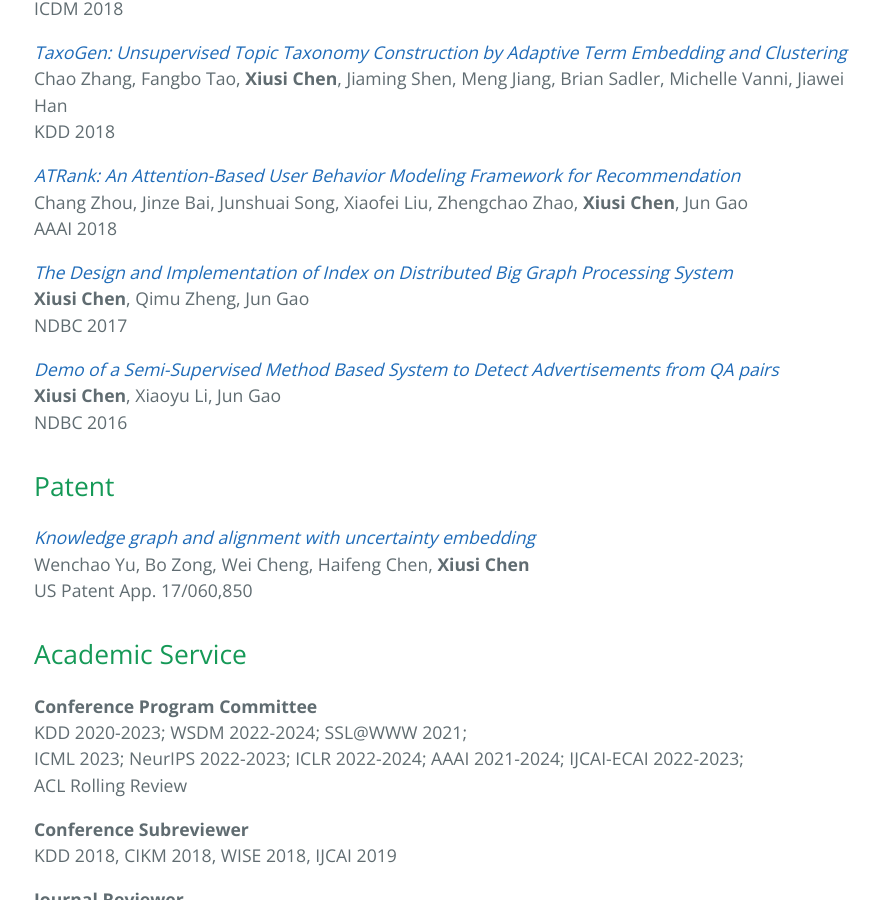
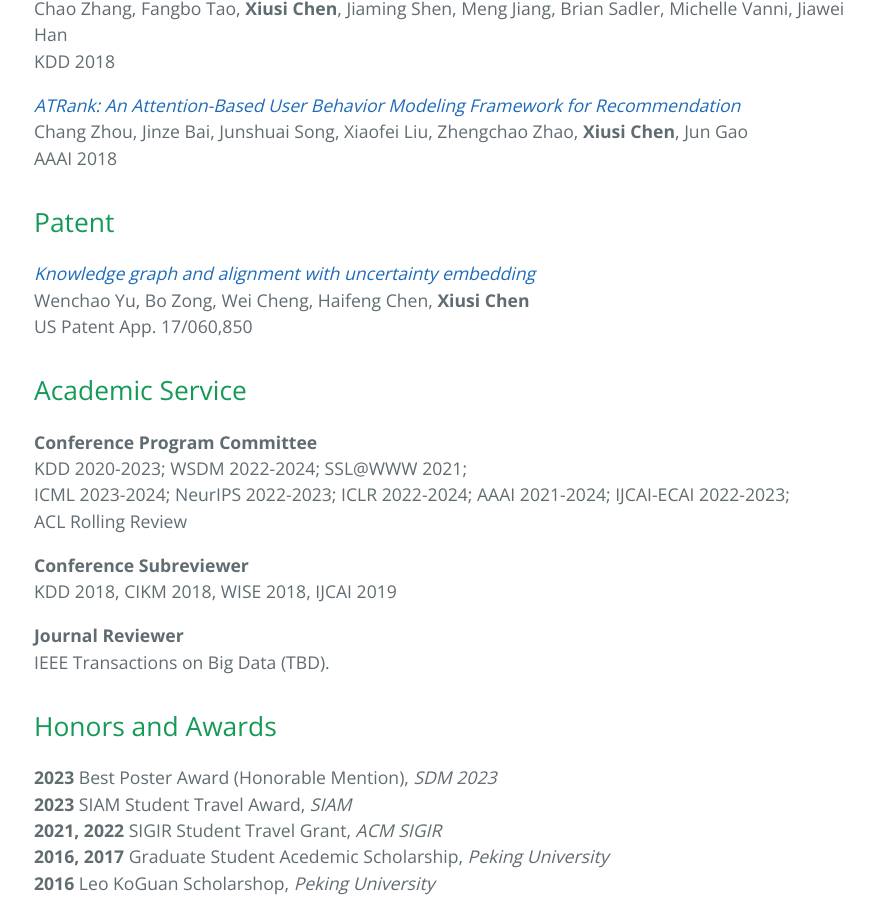
Before and after one commit to xiusic/xiusic.github.io, a Jekyll site: the page built from index.md, in a window 1280 px wide and 900 px high, scrolled down 3681 px. Shown: the whole window, without its empty margins (190-1068 px from the left). Built offline with Jekyll 4.4.1, drawn with Linux system fonts in a browser that asks for light colours; our own code applies the rules of GitHub Pages for plain Markdown files; some of the changed text lies outside the part shown.

Commit message:
Update index.md

```diff
--- a/index.md
+++ b/index.md
@@ -54,12 +54,12 @@ For further information, please see my [CV](CV.pdf).
 [_TinyLLM: Learning a Small Student from Multiple Large Language Models_](https://arxiv.org/pdf/2402.04616.pdf)
 Yijun Tian\*, Yikun Han\*, **Xiusi Chen**\*, Wei Wang, Nitech V. Chawla
 
-[_Learning Item Embedding with Heterogeneous Information for Collaborative Filtering_](papers/icde18.pdf)
+<!--[_Learning Item Embedding with Heterogeneous Information for Collaborative Filtering_](papers/icde18.pdf)
 **Xiusi Chen**, Xiaoyu Li, Chang Zhou, Xiaofei Liu, Jun Gao
-
+-->
 
 ## Publication
-[_IterAlign: Iterative Constitutional Alignment of Large Language Models_]()
+[_IterAlign: Iterative Constitutional Alignment of Large Language Models_](https://arxiv.org/pdf/2403.18341.pdf)
 **Xiusi Chen**, Hongzhi Wen, Sreyashi Nag, Chen Luo, Qingyu Yin, Ruirui Li, Zheng Li, Wei Wang
 NAACL'24
 
@@ -140,6 +140,7 @@ KDD 2018
 Chang Zhou, Jinze Bai, Junshuai Song, Xiaofei Liu, Zhengchao Zhao, **Xiusi Chen**, Jun Gao
 AAAI 2018
 
+<!--
 [_The Design and Implementation of Index on Distributed Big Graph Processing System_](papers/ndbc17short.pdf)
 **Xiusi Chen**, Qimu Zheng, Jun Gao
 NDBC 2017
@@ -147,7 +148,7 @@ NDBC 2017
 [_Demo of a Semi-Supervised Method Based System to Detect Advertisements from QA pairs_](papers/ndbc16.pdf)
 **Xiusi Chen**, Xiaoyu Li, Jun Gao
 NDBC 2016
-
+-->
 
 ## Patent
 [_Knowledge graph and alignment with uncertainty embedding_](https://patentimages.storage.googleapis.com/bb/ae/b3/bdfd4a1c6a8528/US20210103706A1.pdf)
@@ -158,7 +159,7 @@ US Patent App. 17/060,850
 ## Academic Service
 **Conference Program Committee**
 KDD 2020-2023; WSDM 2022-2024; SSL@WWW 2021;
-ICML 2023; NeurIPS 2022-2023; ICLR 2022-2024; AAAI 2021-2024; IJCAI-ECAI 2022-2023;
+ICML 2023-2024; NeurIPS 2022-2023; ICLR 2022-2024; AAAI 2021-2024; IJCAI-ECAI 2022-2023;
 ACL Rolling Review
 
 **Conference Subreviewer**
```
